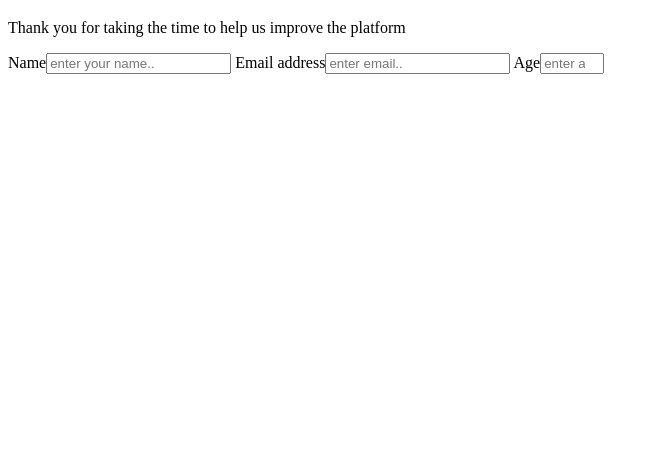
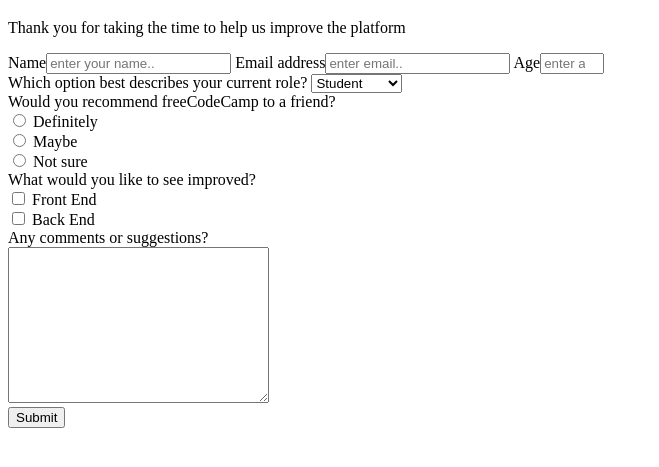
Before and after one commit to ram1117/mv-trial-1, a plain HTML site: page index.html in a window 1280 px wide. Shown: the part 61-528 px from the top of the page, without its empty margins (0-659 px from the left). Drawn offline with Linux system fonts and the light colour scheme.

Commit message:
12->16 setps

```diff
--- a/index.html
+++ b/index.html
@@ -12,11 +12,51 @@
     </p>
 
     <form action="" id="survey-form">
+      <label for="name" id="name-label">Name</label
+      ><input required type="text" id="name" placeholder="enter your name.." />
+      <label for="email" id="email-label">Email address</label
+      ><input type="email" id="email" placeholder="enter email.." />
+      <label for="number" id="number-label">Age</label
+      ><input
+        type="number"
+        min="18"
+        max="120"
+        id="number"
+        placeholder="enter age.."
+      />
+      <br />
+      <label for="">Which option best describes your current role? </label>
+      <select name="dropdown" id="dropdown">
+        <option value="Student">Student</option>
+        <option value="full-time job">full-time job</option>
+      </select>
+      <br />
+      <!-- //radio buttons -->
+      <label for="">Would you recommend freeCodeCamp to a friend? </label><br />
+      <input type="radio" name="" value="Definitely" />
+      <label for="html">Definitely</label><br />
 
-      <label for="name" id="name-label">Name</label><input required type="text" id="name" placeholder="enter your name.."/>
-      <label for="email" id="email-label">Email address</label><input type="email" id="email" placeholder="enter email..">
-      <label for="number" id="number-label">Age</label><input type="number" min ="18" max="120" id="number" placeholder="enter age..">
+      <input type="radio" name="" value="Maybe" />
+      <label for="html">Maybe</label><br />
 
+      <input type="radio" name="" value="Not sure" />
+      <label for="html">Not sure</label><br />
+
+      <!-- //check boxes -->
+      <label for="">What would you like to see improved? </label><br />
+      <input type="checkbox" name="" value="front-end" />
+      <label for="html">Front End</label><br />
+
+      <input type="checkbox" name="" value="back-end" />
+      <label for="html">Back End </label><br />
+
+      <!-- additional comments -->
+      <label for="comments">Any comments or suggestions? </label> <br />
+      <textarea name="" id="comments" cols="30" rows="10"></textarea>
+
+      <br />
+
+      <button id="submit">Submit</button>
     </form>
 
     <script src="https://cdn.freecodecamp.org/testable-projects-fcc/v1/bundle.js"></script>
```
